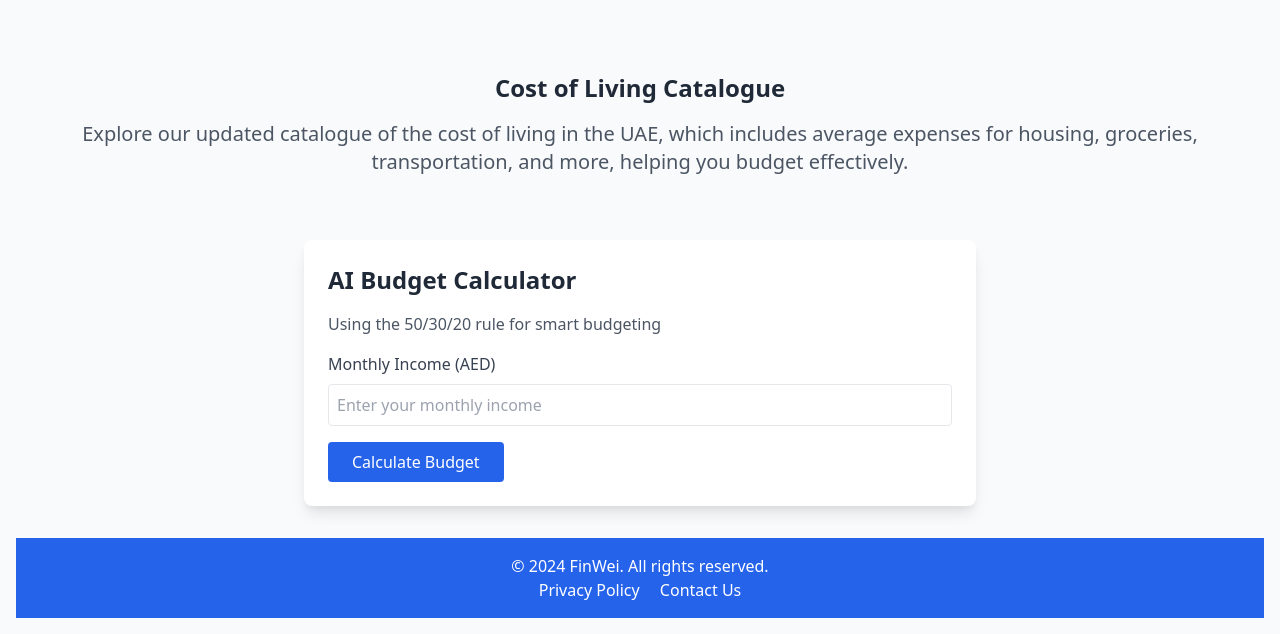
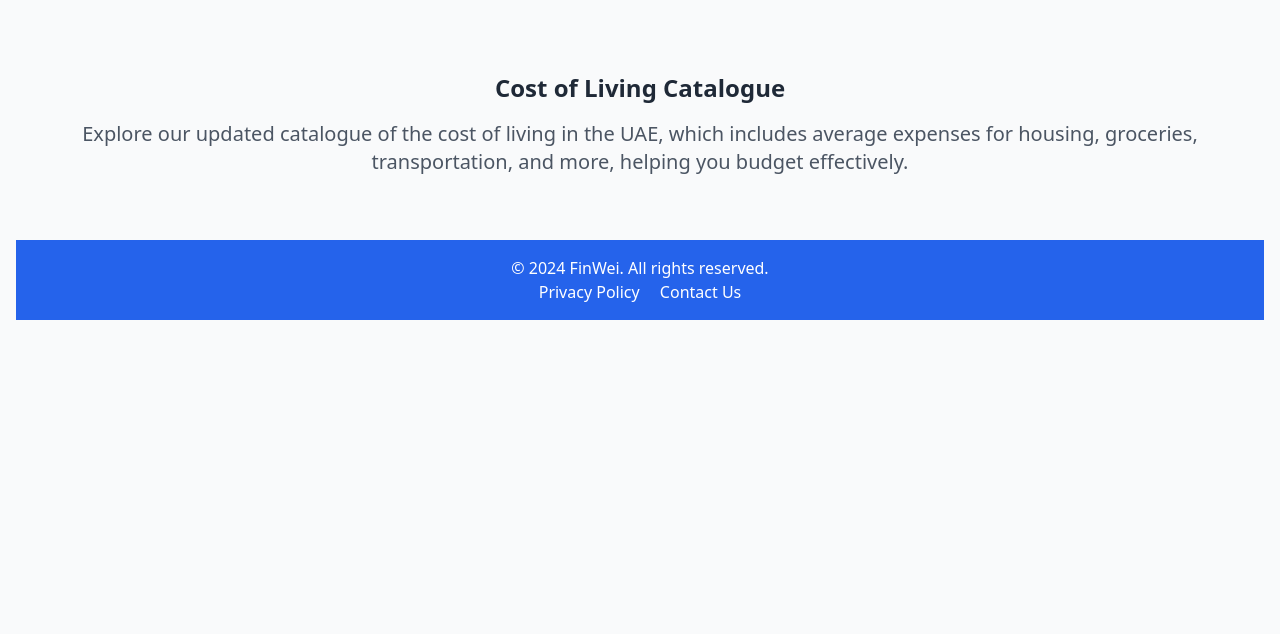
Before and after one commit to AdamXie3/finwei, a Flask app: page / in a window 1280 px wide. Shown: the part 1192-1826 px from the top of the page. After the commit the page ends 1512 px from the top, so only its background shows below. Run offline with Flask 3, Linux system fonts and the light colour scheme.

Commit message:
Revert index.html to remove calculator and structure content orderly

```diff
--- a/templates/index.html
+++ b/templates/index.html
@@ -14,7 +14,7 @@
             <div class="space-x-4">
                 <a href="/" class="hover:text-blue-200">Home</a>
                 <a href="/lessons" class="hover:text-blue-200">Lessons</a>
-                <a href="#calculator" class="hover:text-blue-200">Budget Calculator</a>
+                <a href="/calculator" class="hover:text-blue-200">Budget Calculator</a>
             </div>
         </div>
     </nav>
@@ -23,7 +23,7 @@
         <section class="text-center py-12 bg-gradient-to-r from-blue-500 to-blue-700 text-white">
             <h2 class="text-4xl font-bold mb-4">Master Your Financial Future</h2>
             <p class="text-xl mb-4">Empowering UAE residents with financial knowledge and tools</p>
-            <a href="#calculator" class="bg-white text-blue-600 px-6 py-2 rounded hover:bg-blue-100">Get Started</a>
+            <a href="/calculator" class="bg-white text-blue-600 px-6 py-2 rounded hover:bg-blue-100">Get Started</a>
         </section>
 
         <section class="text-center py-12">
@@ -52,40 +52,6 @@
             <p class="text-xl text-gray-600 mb-4">Explore our updated catalogue of the cost of living in the UAE, which includes average expenses for housing, groceries, transportation, and more, helping you budget effectively.</p>
         </section>
 
-        <section id="calculator" class="max-w-2xl mx-auto bg-white rounded-lg shadow-lg p-6 mb-8">
-            <h3 class="text-2xl font-bold text-gray-800 mb-4">AI Budget Calculator</h3>
-            <p class="text-gray-600 mb-4">Using the 50/30/20 rule for smart budgeting</p>
-
-            <div class="mb-4">
-                <label class="block text-gray-700 mb-2" for="monthly-income">Monthly Income (AED)</label>
-                <input type="number" id="monthly-income" class="w-full p-2 border rounded" placeholder="Enter your monthly income">
-            </div>
-
-            <button onclick="calculateBudget()" class="bg-blue-600 text-white px-6 py-2 rounded hover:bg-blue-700">
-                Calculate Budget
-            </button>
-
-            <div id="budget-results" class="mt-6 hidden">
-                <div class="grid grid-cols-1 md:grid-cols-3 gap-4">
-                    <div class="bg-green-100 p-4 rounded">
-                        <h4 class="font-bold text-green-800">Needs (50%)</h4>
-                        <p id="needs-amount" class="text-2xl text-green-600"></p>
-                        <ul id="needs-categories" class="text-sm text-green-700 mt-2"></ul>
-                    </div>
-                    <div class="bg-blue-100 p-4 rounded">
-                        <h4 class="font-bold text-blue-800">Wants (30%)</h4>
-                        <p id="wants-amount" class="text-2xl text-blue-600"></p>
-                        <ul id="wants-categories" class="text-sm text-blue-700 mt-2"></ul>
-                    </div>
-                    <div class="bg-purple-100 p-4 rounded">
-                        <h4 class="font-bold text-purple-800">Savings (20%)</h4>
-                        <p id="savings-amount" class="text-2xl text-purple-600"></p>
-                        <ul id="savings-categories" class="text-sm text-purple-700 mt-2"></ul>
-                    </div>
-                </div>
-            </div>
-        </section>
-
         <footer class="bg-blue-600 text-white p-4 text-center">
             <p>&copy; 2024 FinWei. All rights reserved.</p>
             <div class="space-x-4">
@@ -95,39 +61,5 @@
         </footer>
 
     </main>
-    <script>
-        async function calculateBudget() {
-            const monthlyIncome = document.getElementById('monthly-income').value;
-            if (!monthlyIncome || monthlyIncome <= 0) {
-                alert('Please enter a valid monthly income');
-                return;
-            }
-
-            try {
-                const response = await fetch('/calculate_budget', {
-                    method: 'POST',
-                    headers: {
-                        'Content-Type': 'application/json',
-                    },
-                    body: JSON.stringify({ monthly_income: monthlyIncome }),
-                });
-
-                const data = await response.json();
-
-                document.getElementById('budget-results').classList.remove('hidden');
-                document.getElementById('needs-amount').textContent = `${data.needs} AED`;
-                document.getElementById('wants-amount').textContent = `${data.wants} AED`;
-                document.getElementById('savings-amount').textContent = `${data.savings} AED`;
-
-                // Populate categories
-                document.getElementById('needs-categories').innerHTML = data.categories.needs.map(cat => `<li>• ${cat}</li>`).join('');
-                document.getElementById('wants-categories').innerHTML = data.categories.wants.map(cat => `<li>• ${cat}</li>`).join('');
-                document.getElementById('savings-categories').innerHTML = data.categories.savings.map(cat => `<li>• ${cat}</li>`).join('');
-            } catch (error) {
-                console.error('Error:', error);
-                alert('An error occurred while calculating the budget');
-            }
-        }
-    </script>
 </body>
 </html>
```
